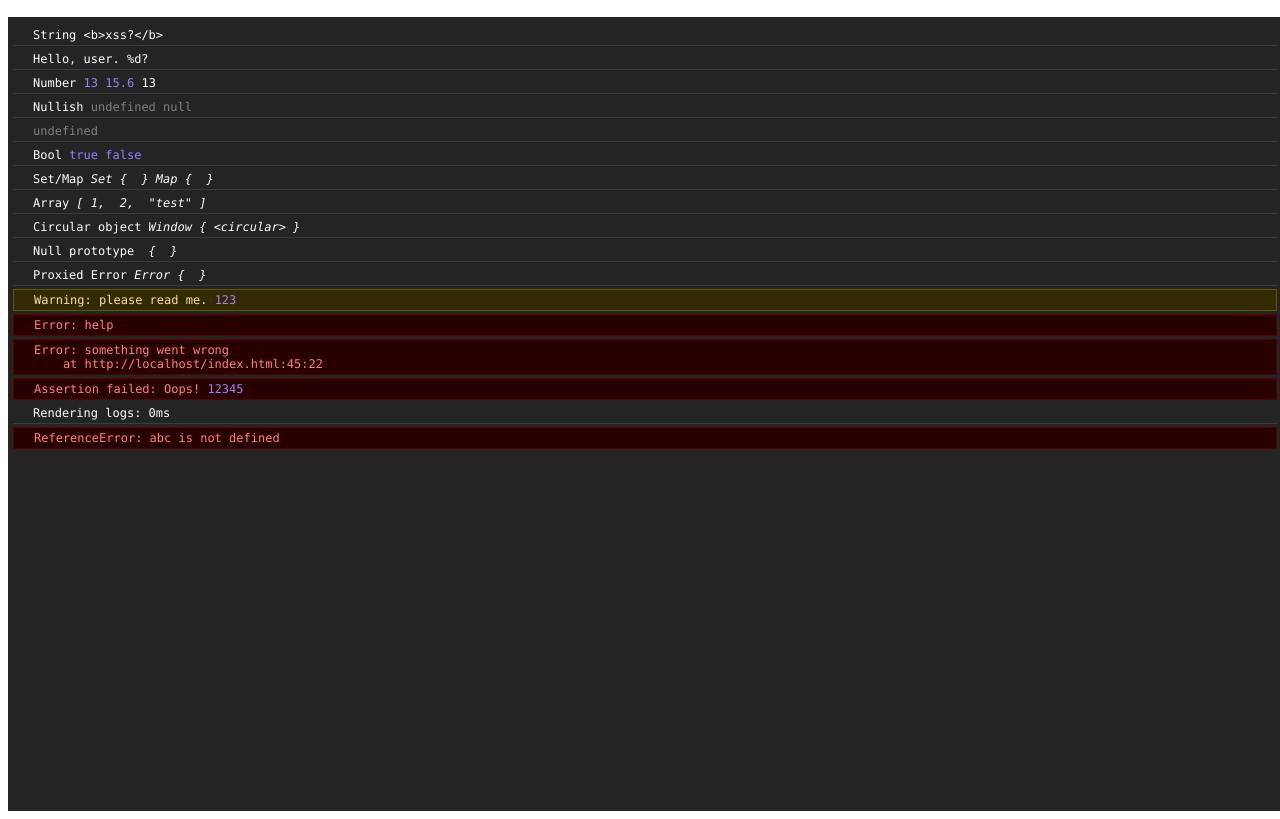
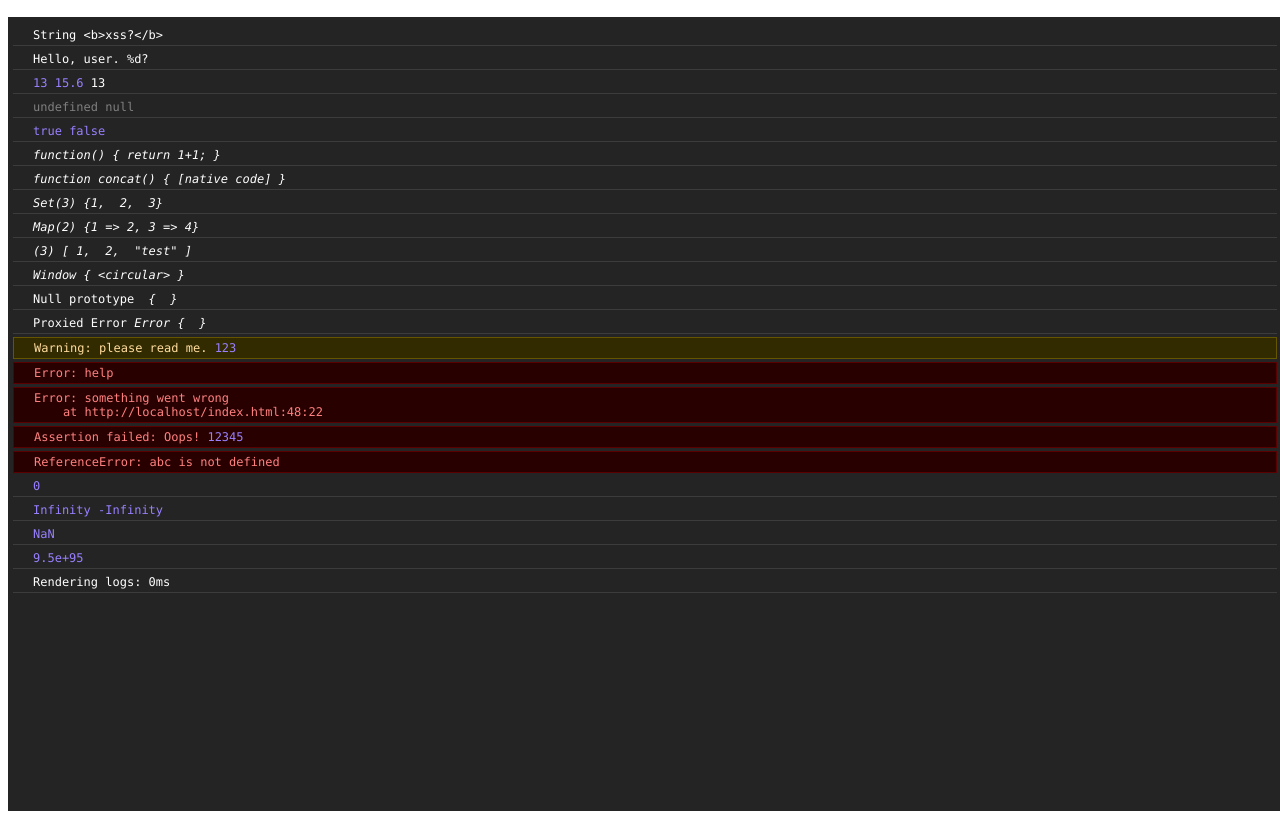
Before and after one commit to y21/embedded-console, a plain HTML site: page index.html in a window 1280 px wide. Shown: the part 32-851 px from the top of the page. Drawn offline with Linux system fonts and the light colour scheme.

Commit message:
better support for set/map/regexp/function

```diff
--- a/console.css
+++ b/console.css
@@ -43,3 +43,7 @@
 .ec-object {
     font-style: italic;
 }
+
+.ec-regexp {
+    color: rgb(211, 123, 76);
+}
--- a/console.js
+++ b/console.js
@@ -20,6 +20,9 @@ const is = {
   bigint(value) {
     return typeof value === 'bigint';
   },
+  fn(value) {
+    return typeof value === 'function';
+  },
   strictObject(value) {
     return !this.nullish(value) && typeof value === 'object' && !Array.isArray(value);
   },
@@ -28,6 +31,15 @@ const is = {
   },
   error(value) {
     return value instanceof Error;
+  },
+  regexp(value) {
+    return value instanceof RegExp;
+  },
+  set(value) {
+    return value instanceof Set;
+  },
+  map(value) {
+    return value instanceof Map;
   }
 };
 
@@ -77,15 +89,31 @@ function valueToClass(value) {
   if (is.nullish(value)) return 'ec-nullish';
   else if (is.error(value)) return 'ec-string';
   else if (is.number(value) || is.bool(value)) return 'ec-numeric';
-  else if (is.strictObject(value) || is.array(value)) return 'ec-object';
+  else if (is.regexp(value)) return 'ec-regexp';
+  else if (is.strictObject(value) || is.array(value) || is.fn(value)) return 'ec-object';
   else return 'ec-string';
 }
 
 function formatValue(value) {
-  if (is.string(value)) return value;
-  else if (is.error(value)) return String(value);
-  else if (is.strictObject(value)) return `${value?.constructor?.name ?? ''} { ${tryStringify(value)} }`;
-  else if (is.array(value)) return `[ ${tryStringify(value)} ]`;
+  if (is.string(value))
+    return value;
+
+  else if (is.error(value) || is.regexp(value))
+    return String(value);
+
+  else if (is.set(value))
+    return `Set(${value.size}) {${tryStringify(Array.from(value.keys()))}}`;
+
+  else if (is.map(value))
+    return `Map(${value.size}) {${Array.from(value.entries()).map(([k, v]) =>
+      `${k} => ${v}`).join(', ')}}`;
+
+  else if (is.strictObject(value))
+    return `${value?.constructor?.name ?? ''} { ${tryStringify(value)} }`;
+
+  else if (is.array(value))
+    return `(${value.length}) [ ${tryStringify(value)} ]`;
+
   else return String(value);
 }
 
--- a/index.html
+++ b/index.html
@@ -30,13 +30,16 @@
             ec.log('String', '<b>xss?</b>');
             ec.log('Hello, %s. %d?', 'user');
 
-            ec.log('Number', 13, 15.6, BigInt(13));
-            ec.log('Nullish', undefined, null);
-            ec.log(undefined);
-            ec.log('Bool', true, false);
-            ec.log('Set/Map', new Set(), new Map());
-            ec.log('Array', [1, 2, 'test']);
-            ec.log('Circular object', window);
+            ec.log(13, 15.6, BigInt(13));
+            ec.log(undefined, null);
+            ec.log(true, false);
+            ec.log(function() { return 1+1; });
+            ec.log(String.prototype.concat);
+            ec.log(new Set([1,2,3]));
+            ec.log(new Map([[1, 2], [3, 4]]));
+            ec.log([1, 2, 'test']);
+            ec.log(window);
+
             ec.log('Null prototype', Object.create(null));
             ec.log('Proxied Error', new Proxy(Error.prototype, {}));
             ec.warn('Warning: please read me.', 123);
@@ -46,10 +49,17 @@
 
             ec.assert(true, 'All good');
 
-            ec.assert(0 /* 0 = falsy */, 'Oops!', 12345)
+            ec.assert(0 /* 0 = falsy */, 'Oops!', 12345);
+
+            ec.error(new ReferenceError('abc is not defined'));
+
+            // Numbers
+
+            ec.log(0);
+            ec.log(Infinity, -Infinity);
+            ec.log(NaN);
+            ec.log(9.5e95);
 
             ec.timeEnd('Rendering logs');
-
-            ec.error(new ReferenceError('abc is not defined'));
     </script>
 </html>
```
Also changed, not shown: 1 other file.
